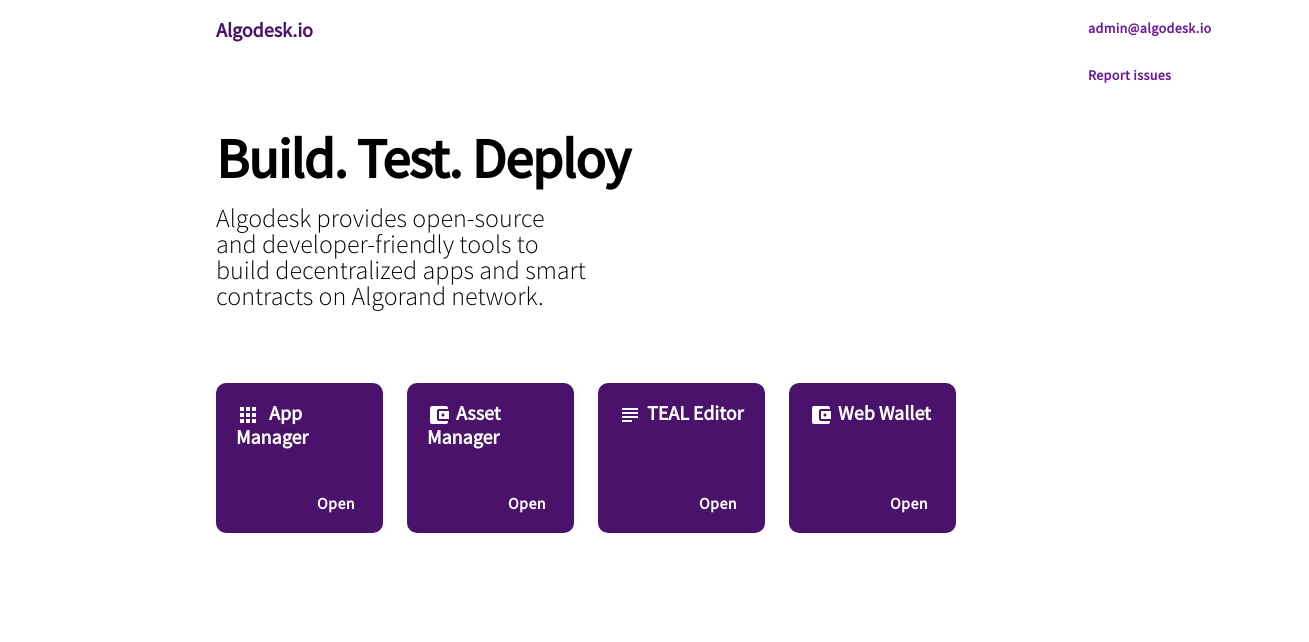
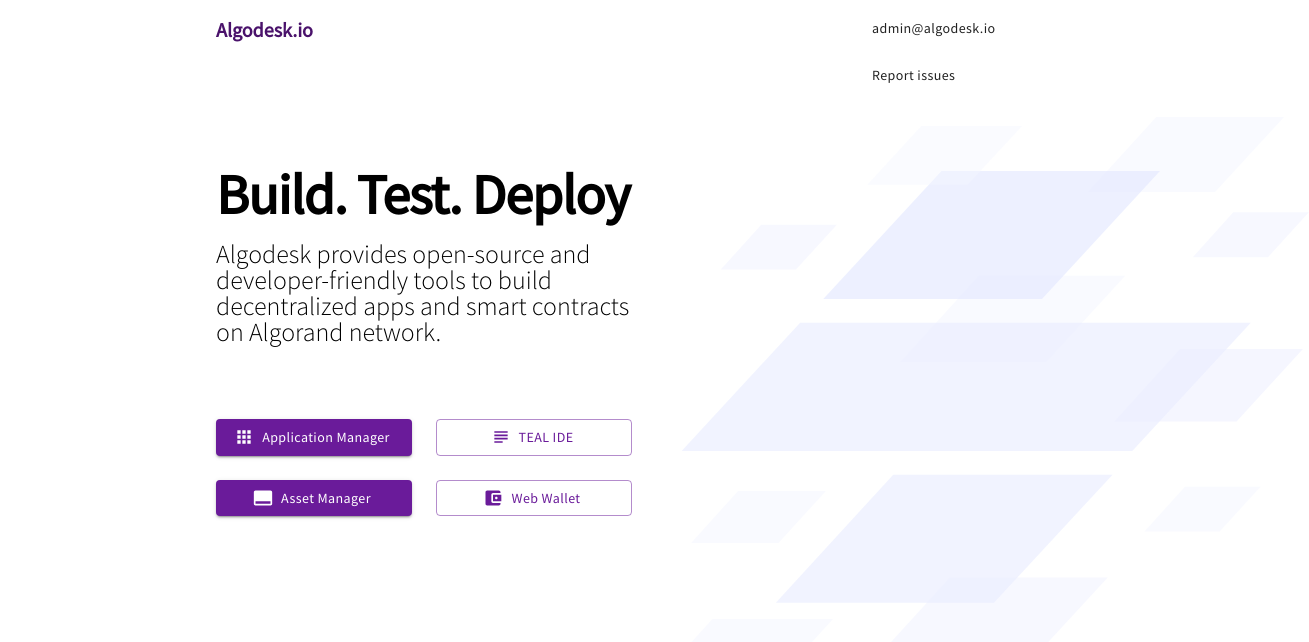
Before and after one commit to algodesk-io/algodesk.io, a React app: page /#/portal/home in a window 1280 px wide. Shown: the top 642 px of the page, 1309 px wide, since content can reach past the window. Built offline with nearby package versions, Linux system fonts and the light colour scheme.

Commit message:
site update

```diff
--- a/src/App/components/Header/header.component.js
+++ b/src/App/components/Header/header.component.js
@@ -28,15 +28,14 @@
                 <Grid container spacing={2}>
                     <Grid item xs={2} sm={2} md={2} xl={2}>
                     </Grid>
-                    <Grid item xs={8} sm={8} md={8} xl={8}>
+                    <Grid item xs={6} sm={6} md={6} xl={6}>
                         <div className={"logo"}>
                             <span className={classes.primaryText}>Algodesk.io</span>
                         </div>
                     </Grid>
                     <Grid item xs={2} sm={2} md={2} xl={2}>
                             <Button variant="text"
-                                    color={"primary"}
-                                    style={{marginTop: 10, fontWeight: 'bold'}}
+                                    style={{marginTop: 10}}
                                     onClick={() => {
                                         window.location.href = "mailto:admin@algodesk.io";
                                     }}
@@ -44,8 +43,7 @@
                                 admin@algodesk.io
                             </Button>
                         <Button variant="text"
-                                color={"primary"}
-                                style={{marginTop: 10, fontWeight: 'bold'}}
+                                style={{marginTop: 10}}
                                 onClick={() => {
                                     window.open('https://github.com/algodesk-io/algodesk.io/issues', '_blank');
                                 }}
--- a/src/App/components/Home/home.component.js
+++ b/src/App/components/Home/home.component.js
@@ -34,168 +34,94 @@
 
 function getPage() {
     const {classes} = this.props;
-    const width = 3;
+    const width =6;
     return (<div className="home-wrapper">
         <div className="home-container">
             <Grid container spacing={2}>
                 <Grid item xs={12} sm={2} md={2} xl={2}></Grid>
-                <Grid item xs={12} sm={7} md={7} xl={7}>
+                <Grid item xs={12} sm={4} md={4} xl={4}>
                     <Grid container spacing={3}>
                         <Grid item xs={12} sm={12} md={12} xl={12}>
                             <div className={"intro"}>Build. Test. Deploy
-                             {/*<AutorenewIcon className={'main-icon'} color={"primary"} fontSize={"large"}></AutorenewIcon>*/}
                             </div>
                             <div className={"sub-intro "}>Algodesk provides open-source and developer-friendly tools to build decentralized apps and smart contracts on Algorand network.</div>
                         </Grid>
-
                         <Grid item xs={12} sm={width} md={width} xl={width}>
-                            <div className='app-wrapper'>
-                                <div className={'app-container ' + classes.primaryBackColor}>
-                                    <div className='app-title'>
-                                        <AppsIcon className={classes.appIcon}></AppsIcon> App Manager
-                                    </div>
-                                    <div className='app-description'>
-                                    </div>
-                                    <div>
-                                            <Button variant="text"
-                                                    className="open-button"
+                                <Button fullWidth variant="contained" color="primary"
+                                        className="home-button"
+                                        style={{textTransform: "capitalize",marginTop: 50}}
+                                        startIcon={<AppsIcon></AppsIcon>}
                                         onClick={() => {
                                             window.open('https://applicationmanager.algodesk.io', '_blank');
                                         }}>
-                                                Open
+                                    Application Manager
                                 </Button>
-                                    </div>
-                                </div>
-                            </div>
                         </Grid>
-
                         <Grid item xs={12} sm={width} md={width} xl={width}>
-                            <div className='app-wrapper'>
-                                <div className={'app-container ' + classes.primaryBackColor}>
-                                    <div className='app-title'>
-                                        <AccountBalanceWalletIcon className={classes.appIcon}></AccountBalanceWalletIcon>Asset Manager
-                                    </div>
-                                    <div>
-                                        <Button variant="text"
-                                                className="open-button"
-                                                onClick={() => {
-                                                    window.open('https://asa.algodesk.io', '_blank');
-                                                }}>
-                                            Open
-                                        </Button>
-                                    </div>
-                                </div>
-                            </div>
-                        </Grid>
-
-                        <Grid item xs={12} sm={width} md={width} xl={width}>
-                            <div className='app-wrapper'>
-                                <div className={'app-container ' + classes.primaryBackColor}>
-                                    <div className='app-title'>
-                                        <SubjectIcon className={classes.appIcon}></SubjectIcon>TEAL Editor
-                                    </div>
-                                    <div>
-                                        <Button variant="text"
-                                                className="open-button"
+                                <Button fullWidth variant="outlined" color="primary"
+                                        className="home-button"
+                                        style={{textTransform: "capitalize",marginTop: 50}}
+                                        startIcon={<SubjectIcon></SubjectIcon>}
                                         onClick={() => {
                                             window.open('https://teal.algodesk.io', '_blank');
                                         }}>
-                                            Open
+                                    TEAL IDE
                                 </Button>
-                                    </div>
-                                </div>
-                            </div>
                         </Grid>
-
                         <Grid item xs={12} sm={width} md={width} xl={width}>
-                            <div className='app-wrapper'>
-                                <div className={'app-container ' + classes.primaryBackColor}>
-                                    <div className='app-title'>
-                                        <AccountBalanceWalletIcon className={classes.appIcon}></AccountBalanceWalletIcon>Web Wallet
-                                    </div>
-                                    <div>
-                                        <Button variant="text"
-                                                className="open-button"
+                            <Button fullWidth variant="contained" color="primary"
+                                    style={{textTransform: "capitalize",marginTop: 0}}
+                                    startIcon={<CallToActionIcon></CallToActionIcon>}
+                                    className="home-button" onClick={() => {
+                                window.open('https://asa.algodesk.io', '_blank');
+                            }}>
+                                Asset Manager
+                            </Button>
+                        </Grid>
+                        <Grid item xs={12} sm={width} md={width} xl={width}>
+                                <Button fullWidth variant="outlined" color="primary"
+                                        className="home-button"
+                                        style={{textTransform: "capitalize",marginTop: 0}}
+                                        startIcon={<AccountBalanceWalletIcon></AccountBalanceWalletIcon>}
                                         onClick={() => {
                                             window.open('https://wallet.algodesk.io', '_blank');
                                         }}>
-                                            Open
+                                    Web Wallet
                                 </Button>
-                                    </div>
-                                </div>
+                        </Grid>
+                    </Grid>
+                </Grid>
+                <Grid item xs={12} sm={4} md={4} xl={4}>
+                    <div style={{marginTop: 50}}>
+                        <svg className="landing-page__bg" width="661" height="573" viewBox="0 0 661 573" fill="none"
+                             xmlns="http://www.w3.org/2000/svg">
+                            <path opacity="0.5" d="M301.972 460.59H459.711L374.445 553H217.555L301.972 460.59Z"
+                                  fill="#EFF1FF"></path>
+                            <path opacity="0.4" d="M585.269 95.2073H660.886L620.011 140.163H544.801L585.269 95.2073Z"
+                                  fill="#EBEEFF"></path>
+                            <path opacity="0.5" d="M90.1233 373.915H177.864L130.436 426.012H43.1665L90.1233 373.915Z"
+                                  fill="#F4F6FF"></path>
+                            <path opacity="0.7" d="M245.223 357.66H464.593L346.012 485.785H127.822L245.223 357.66Z"
+                                  fill="#EBEEFF"></path>
+                            <path opacity="0.6" d="M532.162 232.02H654.938L588.571 304.449H466.456L532.162 232.02Z"
+                                  fill="#EFF1FF"></path>
+                            <path opacity="0.5" d="M536.924 369.634H612.541L571.666 414.59H496.456L536.924 369.634Z"
+                                  fill="#F4F6FF"></path>
+                            <path opacity="0.4" d="M113.243 107.654H188.86L147.985 152.61H72.7747L113.243 107.654Z"
+                                  fill="#EBEEFF"></path>
+                            <path opacity="0.5" d="M330.845 158.854H477.2L398.087 245.02H252.519L330.845 158.854Z"
+                                  fill="#F4F6FF"></path>
+                            <path opacity="0.5" d="M508.327 0H636L566.986 75H440L508.327 0Z" fill="#F4F6FF"></path>
+                            <path opacity="0.5" d="M64.4925 502H185L119.859 573H0L64.4925 502Z" fill="#F4F6FF"></path>
+                            <path opacity="0.7" d="M602.805 205.808H152.133L33.6135 333.933H484.286L602.805 205.808Z"
+                                  fill="#EBEEFF"></path>
+                            <path opacity="0.7" d="M293.465 53.9561H512.026L393.989 182.081H175.254L293.465 53.9561Z"
+                                  fill="#E6EAFF"></path>
+                            <path opacity="0.43" d="M273.266 9H374.089L319.589 67.6927H219.309L273.266 9Z"
+                                  fill="#F4F6FF"></path>
+                        </svg>
                     </div>
                 </Grid>
-
-                        {/*<Grid item xs={12} sm={3} md={3} xl={3}>*/}
-                        {/*    <div className='app-wrapper'>*/}
-                        {/*        <div className={'app-container ' + classes.primaryBackColor}>*/}
-                        {/*            <div className='app-title'>Web Wallet</div>*/}
-                        {/*        </div>*/}
-                        {/*    </div>*/}
-                        {/*</Grid>*/}
-
-                        {/*<Grid item xs={12} sm={6} md={6} xl={6}>*/}
-                        {/*        <Button fullWidth variant="outlined" color="primary"*/}
-                        {/*                className="home-button"*/}
-                        {/*                style={{textTransform: "capitalize"}}*/}
-                        {/*                startIcon={<AppsIcon></AppsIcon>}*/}
-                        {/*                onClick={() => {*/}
-                        {/*                    window.open('https://applicationmanager.algodesk.io', '_blank');*/}
-                        {/*                }}>*/}
-                        {/*            Application Manager*/}
-                        {/*        </Button>*/}
-                        {/*</Grid>*/}
-                        {/*<Grid item xs={12} sm={6} md={6} xl={6}>*/}
-                        {/*        <Button fullWidth variant="outlined" color="primary"*/}
-                        {/*                className="home-button"*/}
-                        {/*                style={{textTransform: "capitalize"}}*/}
-                        {/*                startIcon={<SubjectIcon></SubjectIcon>}*/}
-                        {/*                onClick={() => {*/}
-                        {/*                    window.open('https://teal.algodesk.io', '_blank');*/}
-                        {/*                }}>*/}
-                        {/*            TEAL IDE*/}
-                        {/*        </Button>*/}
-                        {/*</Grid>*/}
-                        {/*<Grid item xs={12} sm={6} md={6} xl={6}>*/}
-                        {/*    <Button fullWidth variant="contained" color="primary"*/}
-                        {/*            style={{textTransform: "capitalize"}}*/}
-                        {/*            startIcon={<CallToActionIcon></CallToActionIcon>}*/}
-                        {/*            className="home-button" onClick={() => {*/}
-                        {/*        window.open('https://asa.algodesk.io', '_blank');*/}
-                        {/*    }}>*/}
-                        {/*        Asset Manager*/}
-                        {/*    </Button>*/}
-                        {/*</Grid>*/}
-                        {/*<Grid item xs={12} sm={6} md={6} xl={6}>*/}
-                        {/*        <Button fullWidth variant="contained" color="primary"*/}
-                        {/*                className="home-button"*/}
-                        {/*                style={{textTransform: "capitalize"}}*/}
-                        {/*                startIcon={<AccountBalanceWalletIcon></AccountBalanceWalletIcon>}*/}
-                        {/*                onClick={() => {*/}
-                        {/*                    window.open('https://wallet.algodesk.io', '_blank');*/}
-                        {/*                }}>*/}
-                        {/*            Web Wallet*/}
-                        {/*        </Button>*/}
-                        {/*</Grid>*/}
-                        {/*<Grid item xs={12} sm={12} md={12} xl={12}>*/}
-                        {/*        <Button fullWidth variant="outlined" color="secondary"*/}
-                        {/*                className="home-button"*/}
-                        {/*                startIcon={<BugReportIcon></BugReportIcon>}*/}
-                        {/*                onClick={() => {*/}
-                        {/*                    window.open('https://github.com/algodesk-io/algodesk.io/issues', '_blank');*/}
-                        {/*                }}*/}
-                        {/*        >*/}
-                        {/*            Report issue / Request feature*/}
-                        {/*        </Button>*/}
-                        {/*</Grid>*/}
-                    </Grid>
-                </Grid>
-                {/*<Grid item xs={12} sm={4} md={4} xl={4}>*/}
-                {/*    <div>*/}
-                {/*        /!*<img className='algo-logo' src={require('../../styles/images/' + this.state.imgs[this.state.currentImgIndex])}/>*!/*/}
-                {/*        <img src={require('../../styles/images/Algorand.png')}/>*/}
-                {/*    </div>*/}
-                {/*</Grid>*/}
             </Grid>
             <Grid container spacing={2}>
                 <Grid item xs={12} md={12} xl={12}>
--- a/src/App/components/Home/home.scss
+++ b/src/App/components/Home/home.scss
@@ -62,7 +62,7 @@
       font-size: 56px;
       line-height: 54px;
       margin-bottom: 20px;
-      margin-top: 64px;
+      margin-top: 100px;
       letter-spacing: -0.018em;
       font-weight: 600;
       .main-icon {
@@ -74,7 +74,6 @@
     .sub-intro {
       font-family: "SourceSansProLight";
       font-size: 26px;
-      width: 50%;
     }
     .disclaimer {
       position: absolute;
```
Also changed, not shown: website/js/app.bundle.js, website/js/vendor.bundle.js, 2 other files (tests, documents, lock files or other folders). Lines whose indentation alone changed are shown as unchanged.
